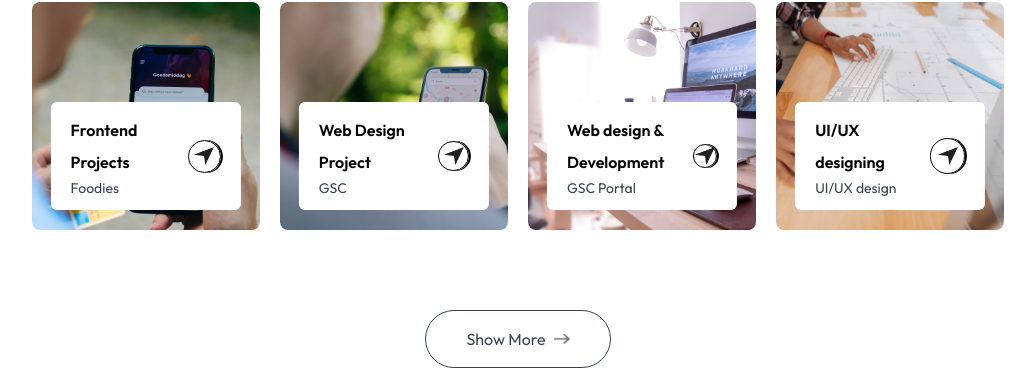
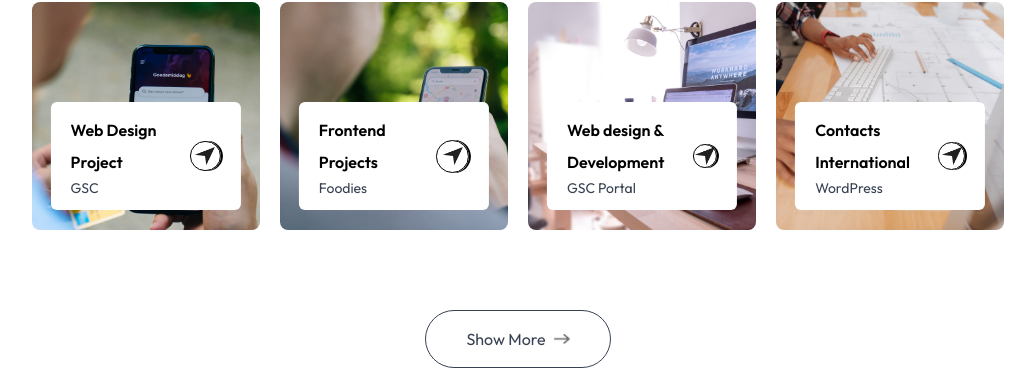
Before and after one commit to bilash0283/Portfolio_2025, a PHP site: page / in a window 1280 px wide. Shown: the part 2484-2856 px from the top of the page, without its empty margins (122-1157 px from the left). Run offline with PHP 8.4, Linux system fonts and the light colour scheme; some libraries are stand-ins or nearby versions; some web fonts are replaced.

Commit message:
index page word exp add

```diff
--- a/index.php
+++ b/index.php
@@ -299,10 +299,10 @@ if (isset($_GET['download'])) {
                 <div class="bg-white w-10/12 rounded-md absolute bottom-5 left-1/2 -translate-x-1/2 py-3 px-5 flex items-center justify-between duration-500 group-hover:bottom-7">
 
                     <div>
-                        <h2 class="font-semibold">Frontend Projects</h2>
-                        <p class="text-sm text-gray-700">Foodies</p>
+                        <h2 class="font-semibold">Web Design Project</h2>
+                        <p class="text-sm text-gray-700">GSC</p>
                     </div>
-                    <a href="https://foodiesappbd.netlify.app" target="_blank"
+                    <a href="https://www.gsc.co.com" target="_blank"
                     class="border rounded-full border-black w-9 aspect-square flex items-center justify-center shadow-[2px_0_#000] group:hover:bg-lime-300 transition">
                         <img src="images/send-icon.png" class="w-5" alt="">
                     </a>
@@ -318,10 +318,10 @@ if (isset($_GET['download'])) {
        group-hover:bottom-7">
 
                     <div>
-                        <h2 class="font-semibold">Web Design Project</h2>
-                        <p class="text-sm text-gray-700">GSC</p>
+                        <h2 class="font-semibold">Frontend Projects</h2>
+                        <p class="text-sm text-gray-700">Foodies</p>
                     </div>
-                    <a href="www.gsc.co.com" target="_blank"
+                    <a href="https://foodiesappbd.netlify.app" target="_blank"
                     class="border rounded-full border-black w-9 aspect-square flex items-center justify-center shadow-[2px_0_#000] group:hover:bg-lime-300 transition">
                         <img src="images/send-icon.png" class="w-5" alt="">
                     </a>
@@ -356,13 +356,13 @@ if (isset($_GET['download'])) {
      group-hover:bottom-7">
 
                     <div>
-                        <h2 class="font-semibold">UI/UX designing</h2>
-                        <p class="text-sm text-gray-700">UI/UX design</p>
+                        <h2 class="font-semibold">Contacts International</h2>
+                        <p class="text-sm text-gray-700">WordPress</p>
                     </div>
-                    <div class="border rounded-full border-black w-9 aspect-square flex items-center
-     justify-center shadow-[2px_0_#000] group:hover:bg-lime-300 transition">
+                    <a href="https://www.contactsint.com" target="_blank"
+                    class="border rounded-full border-black w-9 aspect-square flex items-center justify-center shadow-[2px_0_#000] group:hover:bg-lime-300 transition">
                         <img src="images/send-icon.png" class="w-5" alt="">
-                    </div>
+                    </a>
 
                 </div>
             </div>
```
